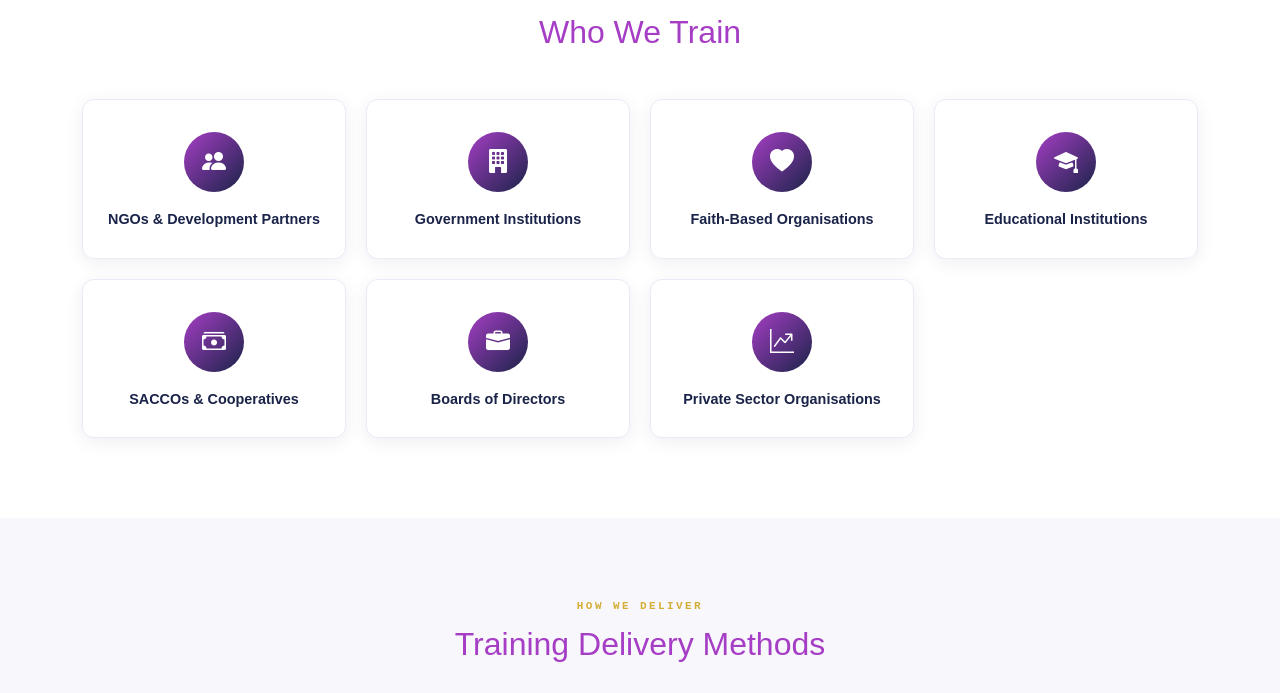
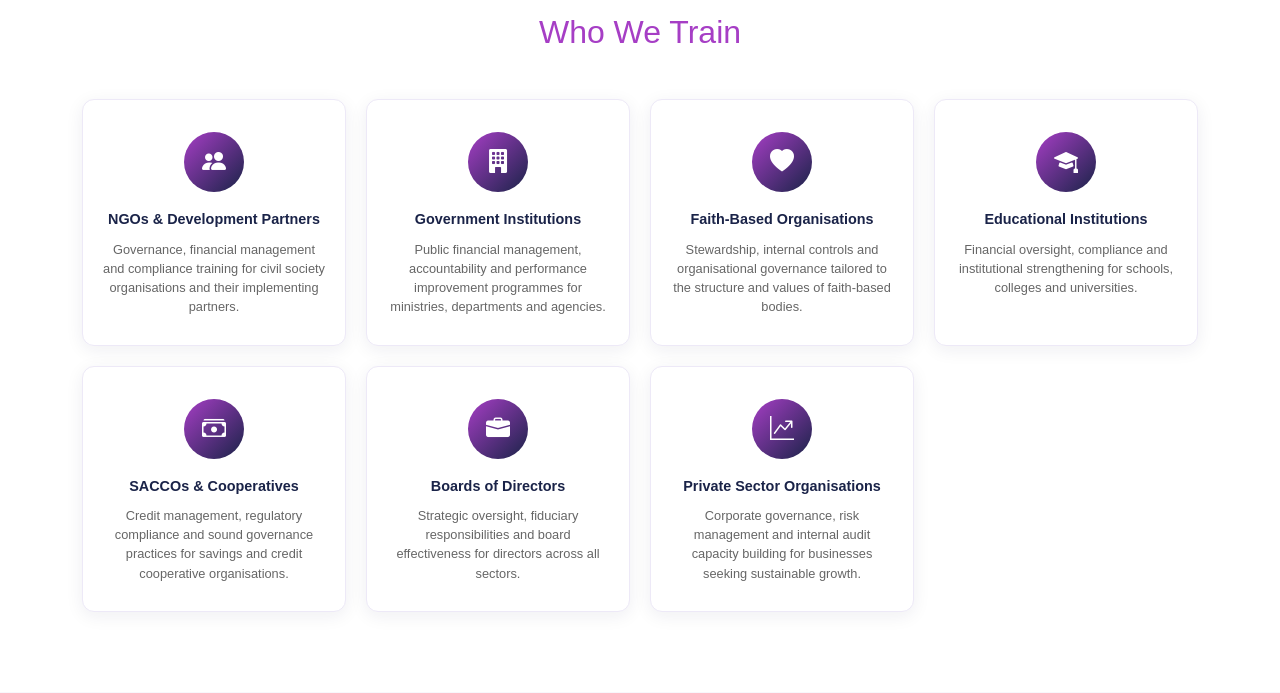
Before and after one commit to bmitigoa/obusubiri-associates-website, a Django app: page /training/ in a window 1280 px wide. Shown: the part 1944-2637 px from the top of the page. Run offline with Django 5.2, Linux system fonts and the light colour scheme.

Commit message:
Add descriptions to all seven 'Who We Train' tiles on the Training page
Replit-Task-Id: 6960cdea-8b92-4902-bf20-57312346bf91

```diff
--- a/static/css/training-sections.css
+++ b/static/css/training-sections.css
@@ -162,6 +162,13 @@
     line-height: 1.35;
 }
 
+.wt-tile-desc {
+    font-size: 0.8rem;
+    color: #666;
+    line-height: 1.5;
+    margin: 10px 0 0;
+}
+
 /* Bottom row: 3-col on same grid (span trick) */
 .wt-grid .wt-tile--wide {
     /* handled via grid placement in HTML */
--- a/templates/training.html
+++ b/templates/training.html
@@ -146,6 +146,7 @@ Training & Capacity Building | Obusubiri & Associates
                 <i class="bi bi-people-fill"></i>
             </div>
             <span class="wt-tile-label">NGOs &amp; Development Partners</span>
+            <p class="wt-tile-desc">Governance, financial management and compliance training for civil society organisations and their implementing partners.</p>
         </div>
 
         <div class="wt-tile">
@@ -153,6 +154,7 @@ Training & Capacity Building | Obusubiri & Associates
                 <i class="bi bi-building-fill"></i>
             </div>
             <span class="wt-tile-label">Government Institutions</span>
+            <p class="wt-tile-desc">Public financial management, accountability and performance improvement programmes for ministries, departments and agencies.</p>
         </div>
 
         <div class="wt-tile">
@@ -160,6 +162,7 @@ Training & Capacity Building | Obusubiri & Associates
                 <i class="bi bi-heart-fill"></i>
             </div>
             <span class="wt-tile-label">Faith-Based Organisations</span>
+            <p class="wt-tile-desc">Stewardship, internal controls and organisational governance tailored to the structure and values of faith-based bodies.</p>
         </div>
 
         <div class="wt-tile">
@@ -167,6 +170,7 @@ Training & Capacity Building | Obusubiri & Associates
                 <i class="bi bi-mortarboard-fill"></i>
             </div>
             <span class="wt-tile-label">Educational Institutions</span>
+            <p class="wt-tile-desc">Financial oversight, compliance and institutional strengthening for schools, colleges and universities.</p>
         </div>
 
         <div class="wt-tile">
@@ -174,6 +178,7 @@ Training & Capacity Building | Obusubiri & Associates
                 <i class="bi bi-cash-stack"></i>
             </div>
             <span class="wt-tile-label">SACCOs &amp; Cooperatives</span>
+            <p class="wt-tile-desc">Credit management, regulatory compliance and sound governance practices for savings and credit cooperative organisations.</p>
         </div>
 
         <div class="wt-tile">
@@ -181,6 +186,7 @@ Training & Capacity Building | Obusubiri & Associates
                 <i class="bi bi-briefcase-fill"></i>
             </div>
             <span class="wt-tile-label">Boards of Directors</span>
+            <p class="wt-tile-desc">Strategic oversight, fiduciary responsibilities and board effectiveness for directors across all sectors.</p>
         </div>
 
         <div class="wt-tile">
@@ -188,6 +194,7 @@ Training & Capacity Building | Obusubiri & Associates
                 <i class="bi bi-graph-up-arrow"></i>
             </div>
             <span class="wt-tile-label">Private Sector Organisations</span>
+            <p class="wt-tile-desc">Corporate governance, risk management and internal audit capacity building for businesses seeking sustainable growth.</p>
         </div>
 
     </div>
```
